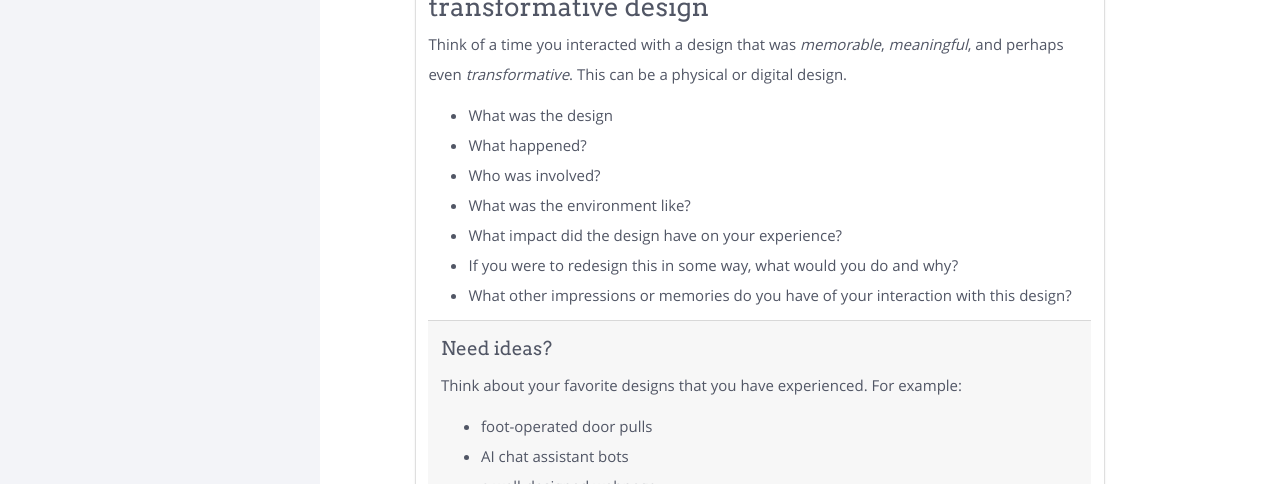
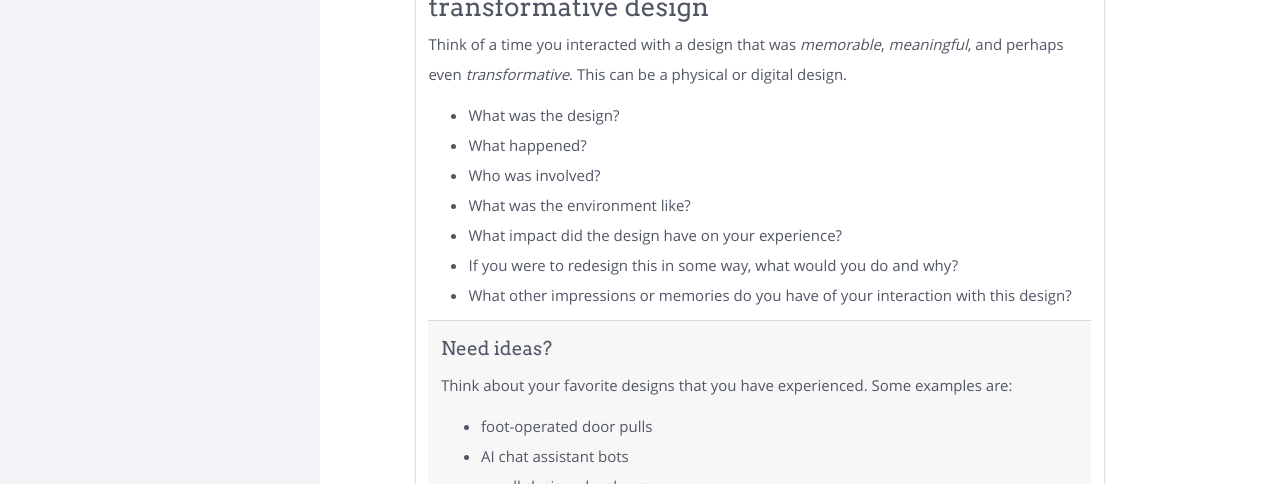
Before and after one commit to ucsdlib/foundations, a Jekyll site: the page built from modules/start/_posts/2000-01-03-memorable-meaningful-transformative.html, in a window 1280 px wide. Shown: the part 524-1008 px from the top of the page. Built offline with Jekyll 4.4.1, drawn with Linux system fonts in a browser that asks for light colours; nearby versions of some CDN libraries.

```diff
--- a/modules/start/_posts/2000-01-03-memorable-meaningful-transformative.html
+++ b/modules/start/_posts/2000-01-03-memorable-meaningful-transformative.html
@@ -14,7 +14,7 @@
     <h3 class="card-title">Reflections on memorable, meaningful, and transformative design</h3>
     <p class="card-text">Think of a time you interacted with a design that was <em>memorable</em>, <em>meaningful</em>, and perhaps even <em>transformative</em>. This can be a physical or digital design.</p>
     <ul>
-        <li>What was the design</li>
+        <li>What was the design?</li>
         <li>What happened?</li>
         <li>Who was involved?</li>
         <li>What was the environment like?</li>
@@ -24,7 +24,7 @@
     </ul>
     <div class="card-footer">
         <h4>Need ideas?</h4>
-        <p>Think about your favorite designs that you have experienced. For example:</p>
+        <p class="card-text">Think about your favorite designs that you have experienced. Some examples are:</p>
         <ul>
             <li>foot-operated door pulls</li>
             <li>AI chat assistant bots</li>
```
